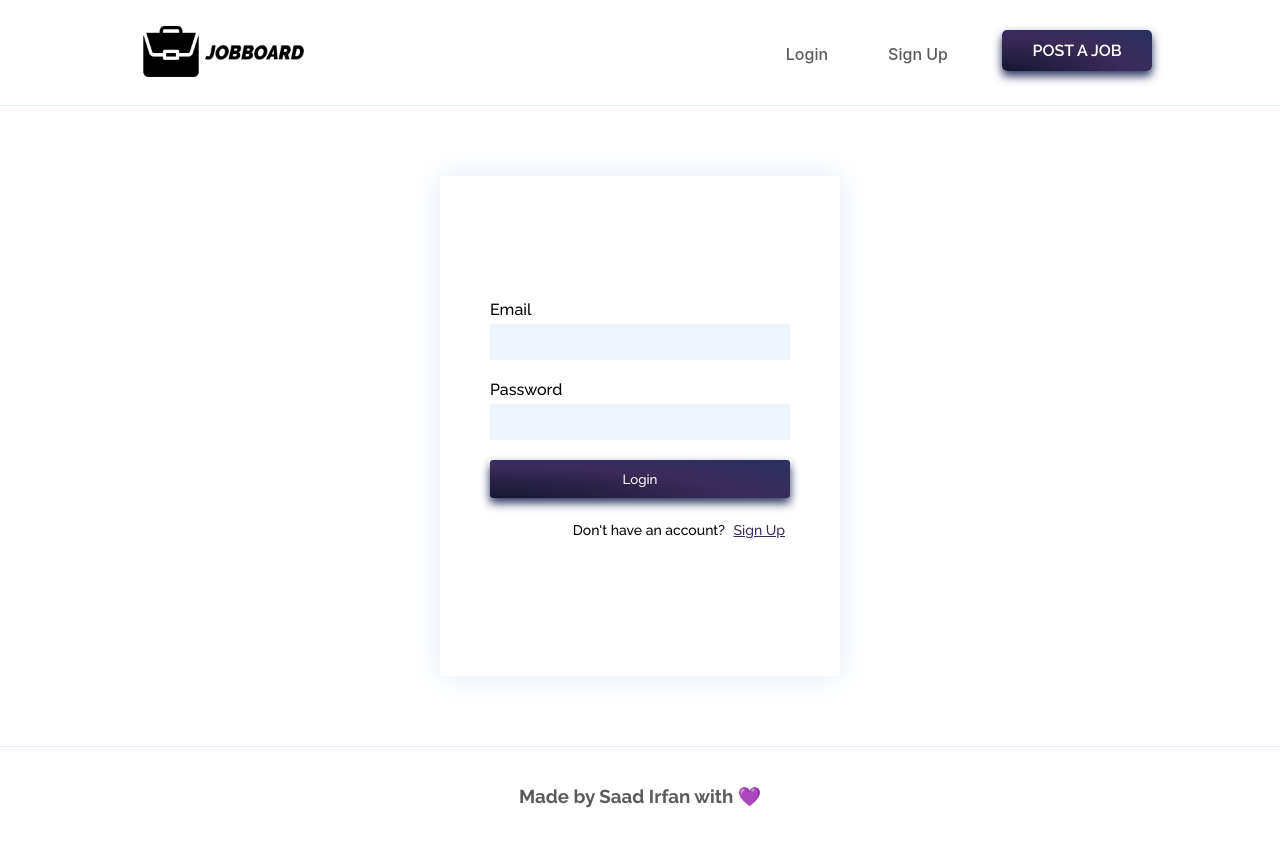
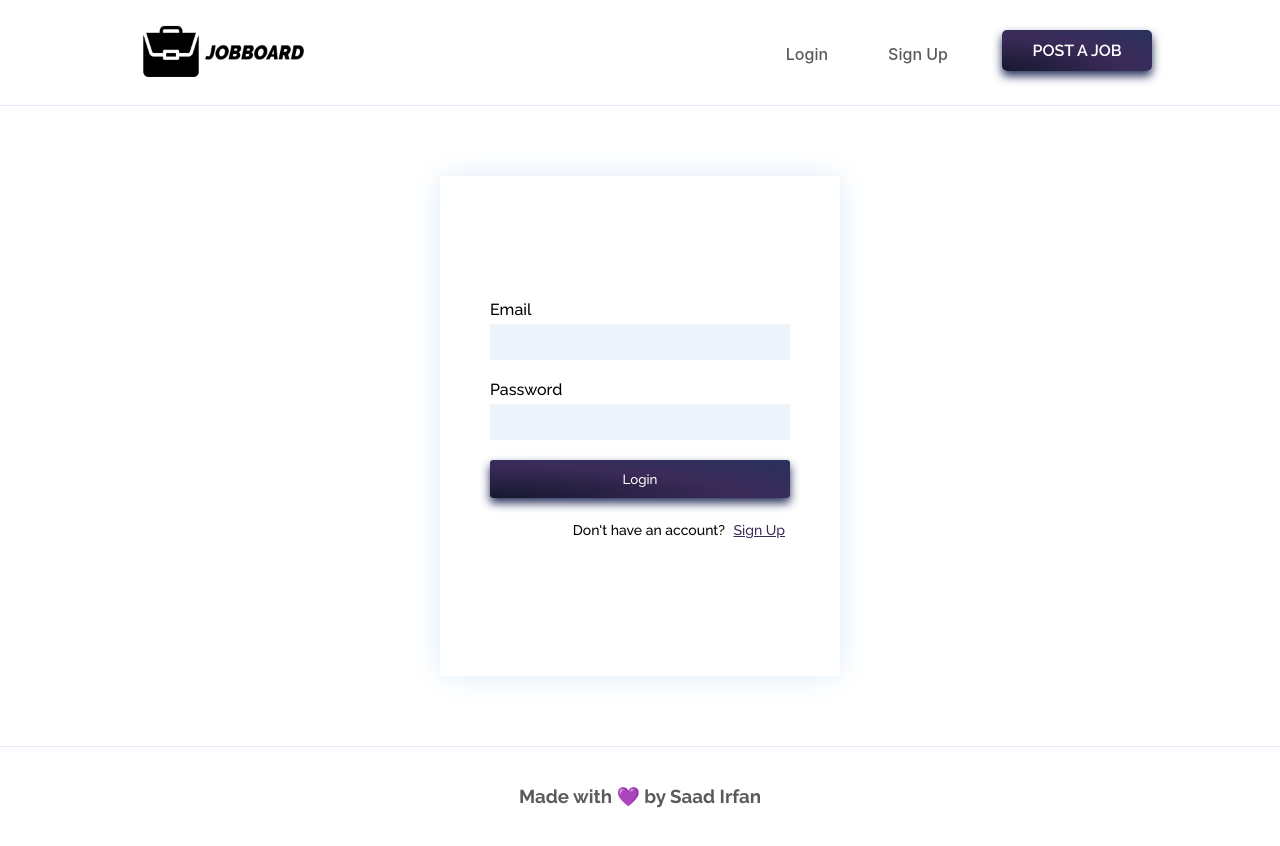
Before and after one commit to msaaddev/jobboard, a Next.js app: page /login in a window 1280 px wide. Built offline with nearby package versions, Linux system fonts and the light colour scheme; no server answers.

Commit message:
👌 IMPROVE: text

```diff
--- a/components/Footer.js
+++ b/components/Footer.js
@@ -4,8 +4,8 @@ const Footer = () => {
 	return (
 		<div className={styles.container}>
 			<h3>
-				Made by <a href="https://github.com/msaaddev">Saad Irfan</a>{' '}
-				with 💜
+				Made with 💜 by{' '}
+				<a href="https://github.com/msaaddev">Saad Irfan</a>
 			</h3>
 		</div>
 	);
```
